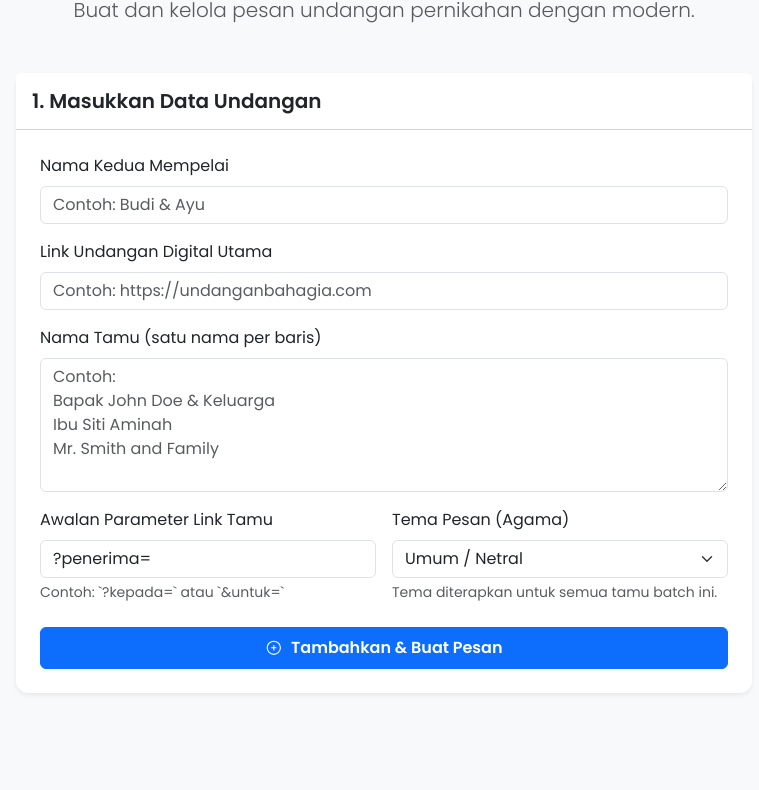
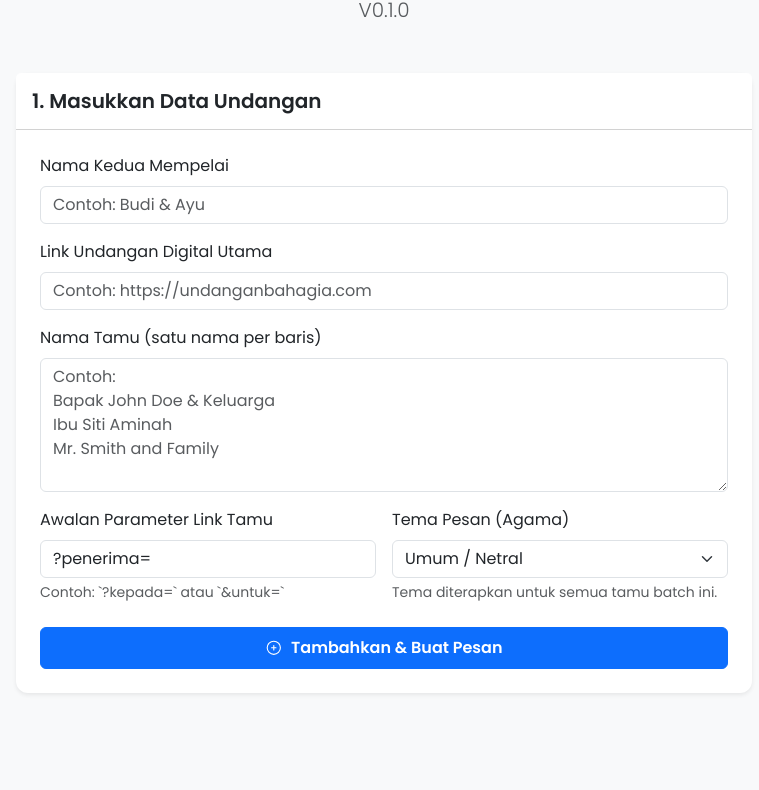
Before and after one commit to asrofims/inv, a plain HTML site: page index.html in a window 1280 px wide. Shown: the part 119-909 px from the top of the page, without its empty margins (256-1015 px from the left). Drawn offline with nearby package versions, Linux system fonts and the light colour scheme; some packages are replaced by stand-ins of ours; a script that the page names is missing.

Commit message:
Update index.html

```diff
--- a/index.html
+++ b/index.html
@@ -88,7 +88,7 @@
     <div class="container my-4 my-md-5">
         <header class="text-center mb-5">
             <h1 class="display-5 fw-bold">Generator Pesan Undangan</h1>
-            <p class="lead text-muted">Buat dan kelola pesan undangan pernikahan dengan modern.</p>
+            <p class="lead text-muted">V0.1.0</p>
         </header>
 
         <div class="row justify-content-center">
```
